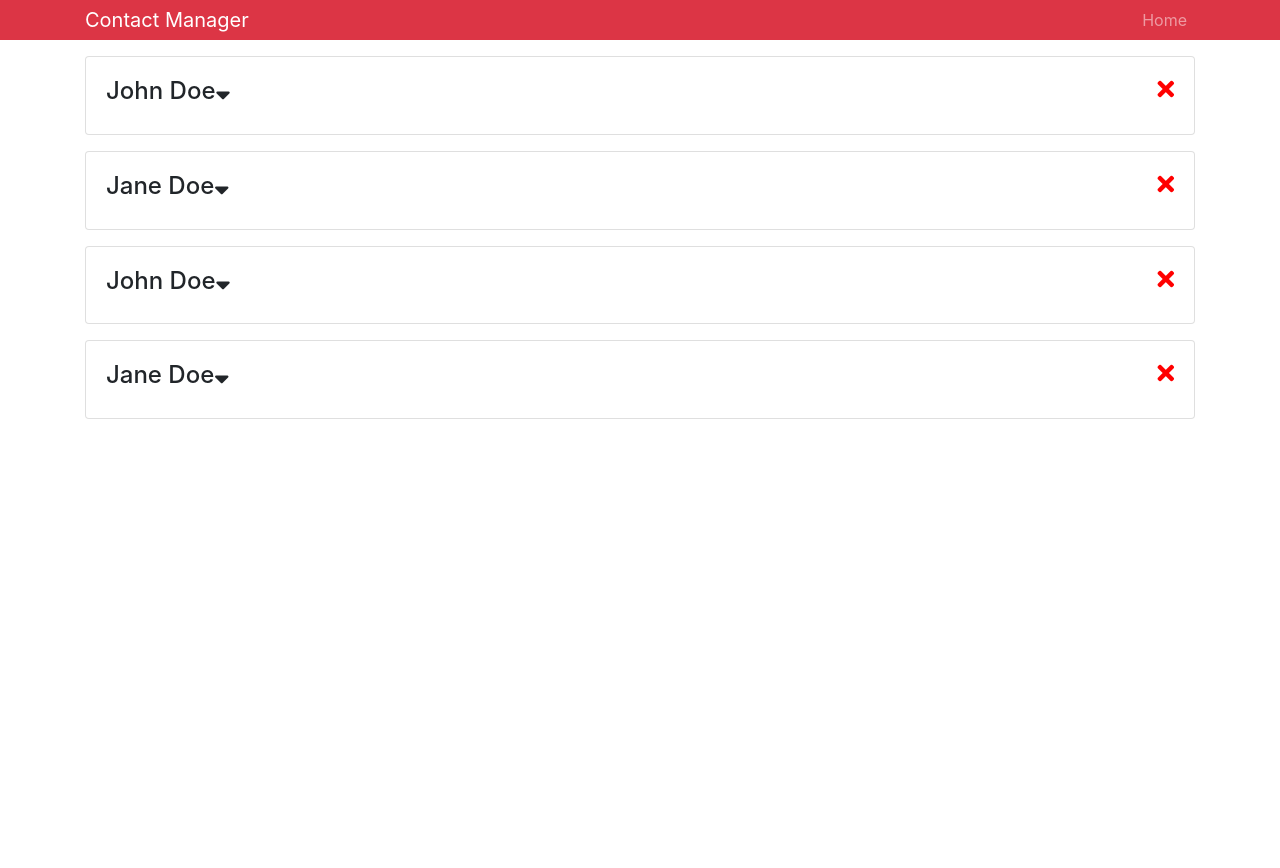
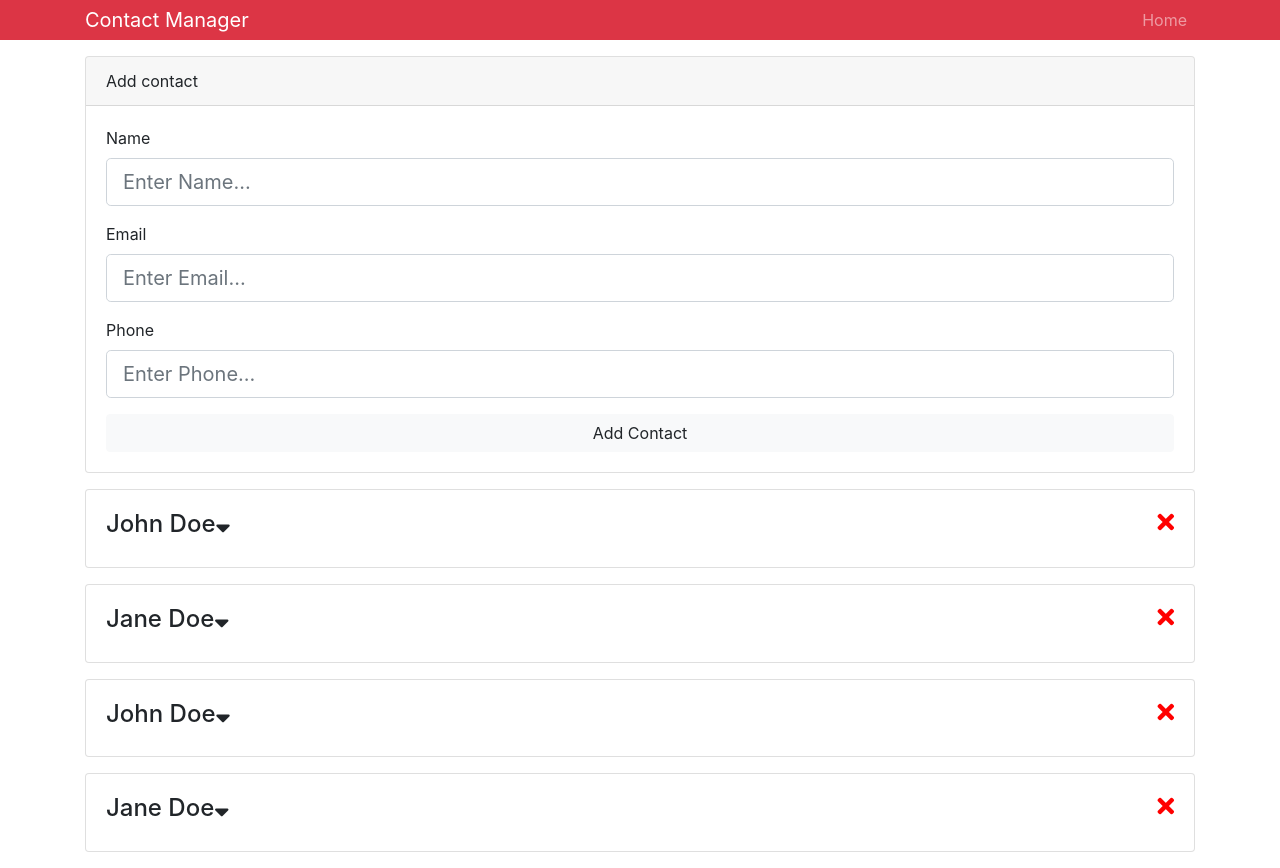
Before and after one commit to atanashristov/contactmanager, a React (Create React App) app in the folder code/contactmanager/: page / in a window 1280 px wide. Before the commit the page ends 800 px from the top, so only its background shows below. Built offline with nearby package versions, Linux system fonts and the light colour scheme.

Commit message:
AddContact form with state and handlers

```diff
--- a/code/contactmanager/src/App.tsx
+++ b/code/contactmanager/src/App.tsx
@@ -1,6 +1,7 @@
 import * as React from 'react'
-import Contacts from './components/Contacts'
-import Header from './components/Header'
+import AddContact from './components/contacts/AddContact'
+import Contacts from './components/contacts/Contacts'
+import Header from './components/layout/Header'
 import { Provider } from './context'
 
 import 'bootstrap/dist/css/bootstrap.min.css'
@@ -13,6 +14,7 @@
         <div className="App">
           <Header branding="Contact Manager" />
           <div className="container">
+            <AddContact />
             <Contacts />
           </div>
         </div>
--- /dev/null
+++ b/code/contactmanager/src/components/contacts/AddContact.tsx
@@ -0,0 +1,76 @@
+import * as React from 'react'
+import { IContact } from '../../types'
+
+class AddContact extends React.Component<{}, IContact> {
+  state = {
+    email: '',
+    name: '',
+    phone: ''
+  }
+
+  handleChange = (
+    e:
+      | React.ChangeEvent<HTMLInputElement>
+      | React.ChangeEvent<HTMLTextAreaElement>
+      | React.ChangeEvent<HTMLSelectElement>
+  ) => {
+    const change = {}
+    change[e.target.name] = e.target.value
+    this.setState(change)
+  }
+
+  handleSubmit = (e: React.FormEvent<HTMLFormElement>) => {
+    e.preventDefault()
+    console.log(this.state)
+  }
+
+  render() {
+    const { email, name, phone } = this.state
+
+    return (
+      <div className="card mb-3">
+        <div className="card-header">Add contact</div>
+        <div className="card-body">
+          <form onSubmit={this.handleSubmit}>
+            <div className="form-group">
+              <label htmlFor="name">Name</label>
+              <input
+                type="text"
+                name="name"
+                className="form-control form-control-lg"
+                placeholder="Enter Name..."
+                value={name}
+                onChange={this.handleChange}
+              />
+            </div>
+            <div className="form-group">
+              <label htmlFor="email">Email</label>
+              <input
+                type="email"
+                name="email"
+                className="form-control form-control-lg"
+                placeholder="Enter Email..."
+                value={email}
+                onChange={this.handleChange}
+              />
+            </div>
+            <div className="form-group">
+              <label htmlFor="phone">Phone</label>
+              <input
+                type="text"
+                name="phone"
+                className="form-control form-control-lg"
+                placeholder="Enter Phone..."
+                value={phone}
+                onChange={this.handleChange}
+              />
+            </div>
+            <input type="submit" value="Add Contact" className="btn btn-light btn-block" />
+          </form>
+        </div>
+      </div>
+    )
+  }
+}
+
+export default AddContact
--- a/code/contactmanager/src/components/Contacts.tsx
+++ b/code/contactmanager/src/components/contacts/Contacts.tsx
@@ -1,5 +1,5 @@
 import * as React from 'react'
-import { Consumer } from '../context'
+import { Consumer } from '../../context'
 import Contact from './Contact'
 
 class Contacts extends React.Component<{}> {
--- a/code/contactmanager/src/types.ts
+++ b/code/contactmanager/src/types.ts
@@ -1,5 +1,5 @@
 export interface IContact {
-  id: string
+  id?: string
   name: string
   email: string
   phone: string
```
Also changed, not shown: code/contactmanager/src/components/contacts/Contact.tsx (renamed from code/contactmanager/src/components/Contact.tsx, +3 -10 lines), code/contactmanager/src/components/layout/Header.tsx (renamed from code/contactmanager/src/components/Header.tsx).
